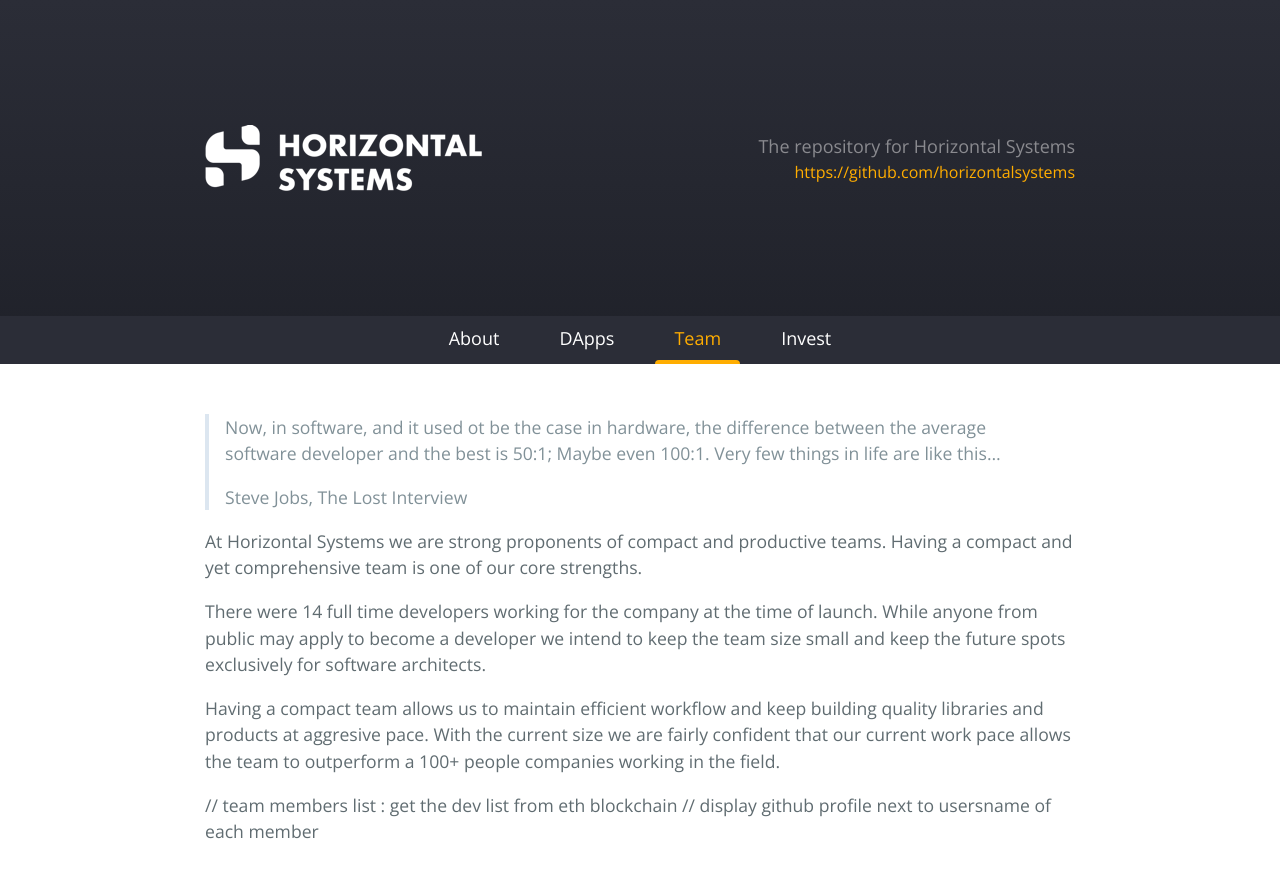
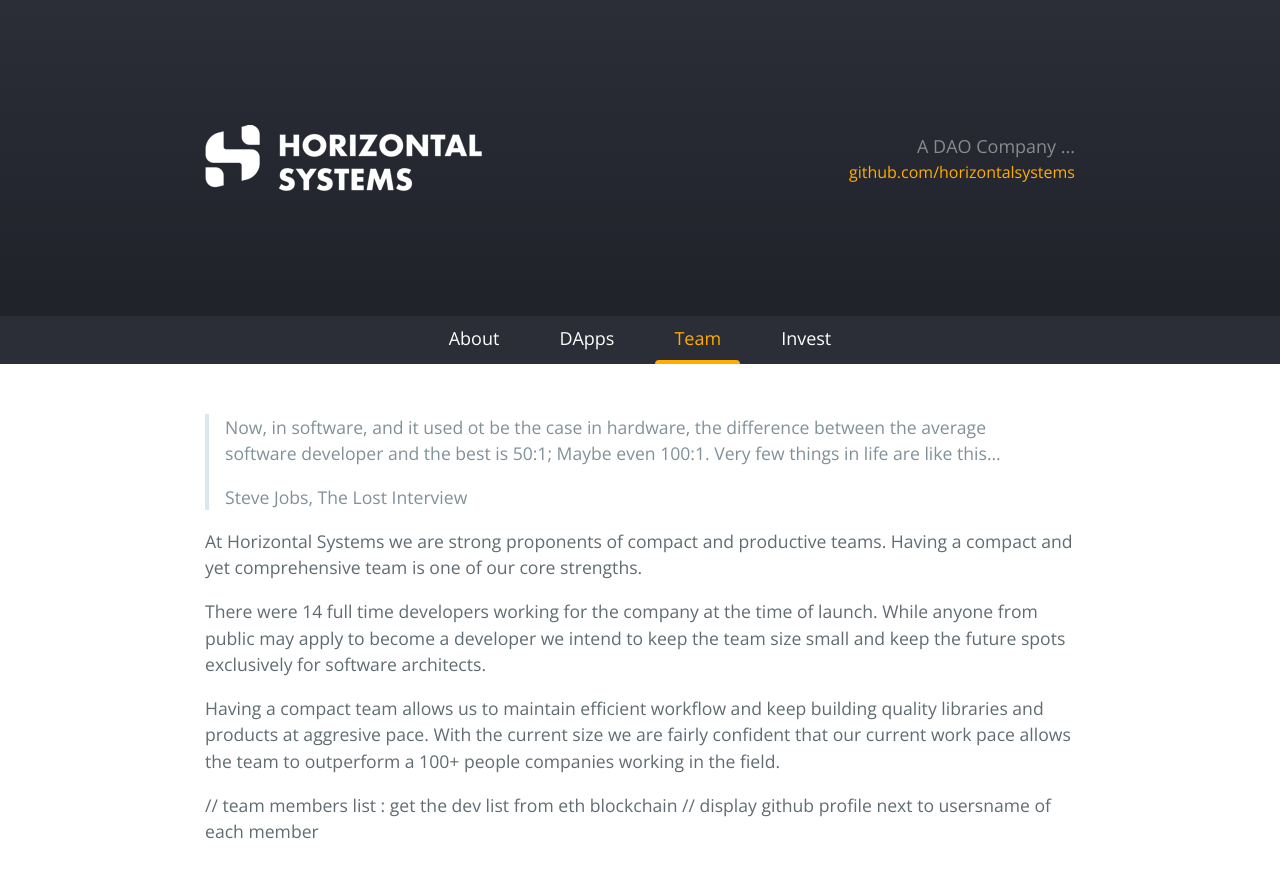
Before and after one commit to horizontalsystems/horizontalsystems.github.io, a Jekyll site: the page built from hs-team.md, in a window 1280 px wide. Shown: the top 878 px of the page. Built offline with Jekyll 4.4.1, drawn with Linux system fonts in a browser that asks for light colours.

Commit message:
header cleanup

```diff
--- a/_includes/header.html
+++ b/_includes/header.html
@@ -9,9 +9,9 @@
                    /assets/images/hs-logo@3x.png 3x" />
       </div>
       <div class="banner-info">
-        <div class="banner-desc">The repository for Horizontal Systems</div>
+        <div class="banner-desc">A DAO Company ... </div>
         <div class="banner-link">
-          <a href="https://github.com/horizontalsystems">https://github.com/horizontalsystems</a>
+          <a href="https://github.com/horizontalsystems">github.com/horizontalsystems</a>
         </div>
       </div>
     </div>
@@ -20,19 +20,19 @@
     <div class="container">
       <ul class="navbar-nav">
         <li class="nav-item {% if include.menu == 'index' %}active{% endif %}">
-          <a class="nav-link" href="/#nav">About</a>
+          <a class="nav-link" href="/">About</a>
           <div class="nav-bottom"></div>
         </li>
         <li class="nav-item {% if include.menu == 'dapps' %}active{% endif %}">
-          <a class="nav-link" href="/hs-dapps#nav">DApps</a>
+          <a class="nav-link" href="/hs-dapps">DApps</a>
           <div class="nav-bottom"></div>
         </li>
         <li class="nav-item {% if include.menu == 'team' %}active{% endif %}">
-          <a class="nav-link" href="/hs-team#nav">Team</a>
+          <a class="nav-link" href="/hs-team">Team</a>
           <div class="nav-bottom"></div>
         </li>
         <li class="nav-item {% if include.menu == 'invest' %}active{% endif %}">
-          <a class="nav-link" href="/hs-invest#nav">Invest</a>
+          <a class="nav-link" href="/hs-invest">Invest</a>
           <div class="nav-bottom"></div>
         </li>
       </ul>
```
Also changed, not shown: index.md (+17 -16 lines), assets/images/dao.png.
